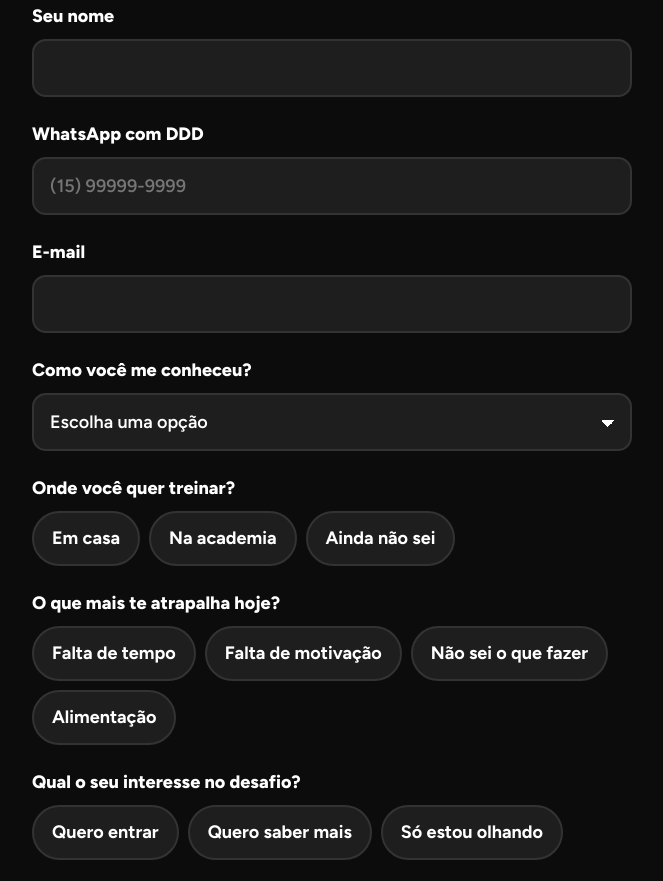
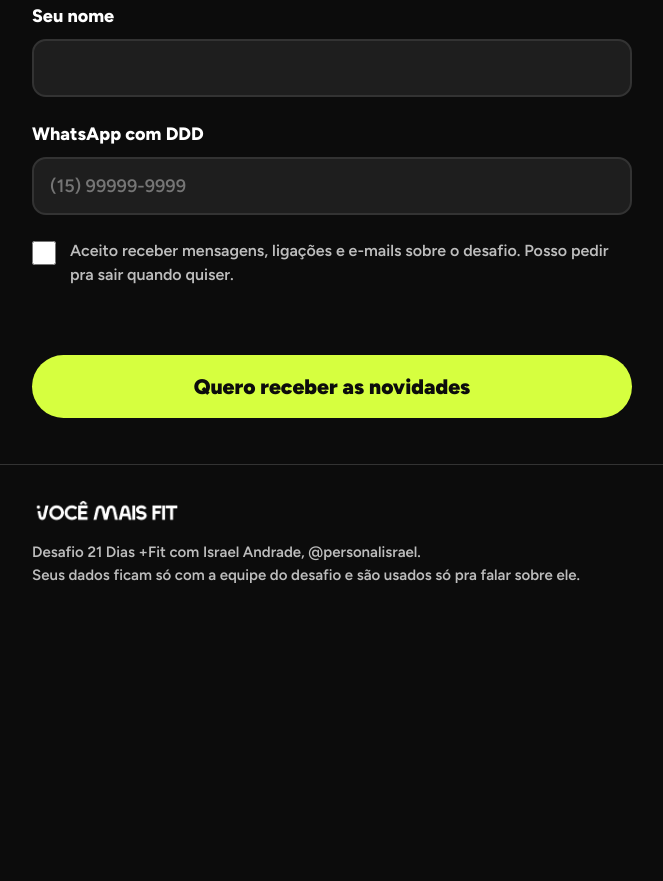
Before and after one commit to reisigora2000-tech/21diasfit, a plain HTML site: page index.html in a window 1280 px wide. Shown: the part 3238-4119 px from the top of the page, without its empty margins (308-971 px from the left). After the commit the page ends 3870 px from the top, so only its background shows below. Drawn offline with Linux system fonts and the light colour scheme.

Commit message:
Formulario da Lista VIP so com nome e WhatsApp
Co-Authored-By: Claude Opus 5.5 <noreply@anthropic.com>

```diff
--- a/index.html
+++ b/index.html
@@ -155,22 +155,6 @@ body{padding-bottom:calc(84px + env(safe-area-inset-bottom))}
     <form id="form" novalidate>
       <label class="c"><span class="t">Seu nome</span><input type="text" name="nome" autocomplete="name" required></label>
       <label class="c"><span class="t">WhatsApp com DDD</span><input type="tel" name="whatsapp" autocomplete="tel" inputmode="tel" placeholder="(15) 99999-9999" required></label>
-      <label class="c"><span class="t">E-mail</span><input type="email" name="email" autocomplete="email" required></label>
-      <label class="c"><span class="t">Como você me conheceu?</span>
-        <select name="origem" required><option value="">Escolha uma opção</option><option>Instagram do Israel</option><option>Indicação de alguém</option><option>WhatsApp</option><option>Anúncio</option><option>Outro</option></select></label>
-      <fieldset data-grupo="local"><legend>Onde você quer treinar?</legend><div class="ops">
-        <label><input type="radio" name="local" value="Em casa" required><span>Em casa</span></label>
-        <label><input type="radio" name="local" value="Na academia"><span>Na academia</span></label>
-        <label><input type="radio" name="local" value="Ainda não sei"><span>Ainda não sei</span></label></div></fieldset>
-      <fieldset data-grupo="dificuldade"><legend>O que mais te atrapalha hoje?</legend><div class="ops">
-        <label><input type="radio" name="dificuldade" value="Falta de tempo" required><span>Falta de tempo</span></label>
-        <label><input type="radio" name="dificuldade" value="Falta de motivação"><span>Falta de motivação</span></label>
-        <label><input type="radio" name="dificuldade" value="Não sei o que fazer"><span>Não sei o que fazer</span></label>
-        <label><input type="radio" name="dificuldade" value="Alimentação"><span>Alimentação</span></label></div></fieldset>
-      <fieldset data-grupo="interesse"><legend>Qual o seu interesse no desafio?</legend><div class="ops">
-        <label><input type="radio" name="interesse" value="Quero entrar no desafio" required><span>Quero entrar</span></label>
-        <label><input type="radio" name="interesse" value="Quero saber mais"><span>Quero saber mais</span></label>
-        <label><input type="radio" name="interesse" value="Só estou olhando"><span>Só estou olhando</span></label></div></fieldset>
       <input class="oculto" type="text" name="site" tabindex="-1" autocomplete="off" aria-hidden="true">
       <label class="aceite"><input type="checkbox" name="consentimento" required><span>Aceito receber mensagens, ligações e e-mails sobre o desafio. Posso pedir pra sair quando quiser.</span></label>
       <p class="msg" id="msg" role="alert"></p>
@@ -229,13 +213,11 @@ function marca(el,texto){const alvo=el.closest("label.c,fieldset,.aceite");if(!a
 function valida(){form.querySelectorAll(".campo-erro").forEach(e=>e.remove());const f=form.elements;let ok=true;const erro=(el,t)=>{ok=false;marca(el,t);};
  if(f.nome.value.trim().length<2)erro(f.nome,"Escreva seu nome.");
  if(wpp.value.replace(/\D/g,"").length<10)erro(wpp,"Escreva o WhatsApp com DDD.");
- if(!/^[^\s@]+@[^\s@]+\.[^\s@]+$/.test(f.email.value.trim()))erro(f.email,"Escreva um e-mail válido, como nome@gmail.com.");
- if(!f.origem.value)erro(f.origem,"Escolha como você me conheceu.");
- ["local","dificuldade","interesse"].forEach(n=>{if(!f[n].value)erro(form.querySelector('[data-grupo="'+n+'"]'),"Escolha uma opção.");});
  if(!f.consentimento.checked)erro(f.consentimento,"Marque aqui pra eu poder te avisar.");
  return ok;}
 form.addEventListener("submit",async e=>{e.preventDefault();msg.textContent="";if(!valida()){form.querySelector(".campo-erro").scrollIntoView({block:"center"});return;}
- const f=form.elements;const dados={nome:f.nome.value,whatsapp:wpp.value,email:f.email.value,origem:f.origem.value,link:linkDeOrigem(),local:f.local.value,dificuldade:f.dificuldade.value,interesse:f.interesse.value,consentimento:true,site:f.site.value};
+ const f=form.elements;const veioDoAnuncio=new URLSearchParams(location.search).get("utm_medium")==="pago";
+ const dados={nome:f.nome.value,whatsapp:wpp.value,email:"",origem:veioDoAnuncio?"Anúncio":"Instagram do Israel",link:linkDeOrigem(),local:"",dificuldade:"",interesse:"Quero entrar na Lista VIP",consentimento:true,site:f.site.value};
  btn.disabled=true;btn.textContent="Enviando...";
  try{const r=await fetch(ENDERECO_DA_PLANILHA,{method:"POST",headers:{"Content-Type":"text/plain;charset=utf-8"},body:JSON.stringify(dados)});const j=await r.json();if(!j.ok)throw 0;
   form.hidden=true;const ok=document.getElementById("ok");document.getElementById("okt").textContent="Recebi, "+f.nome.value.trim().split(" ")[0]+"!";mostraLink(ok);ok.hidden=false;ok.focus({preventScroll:true});ok.scrollIntoView({block:'center',behavior:'instant'});}
```
